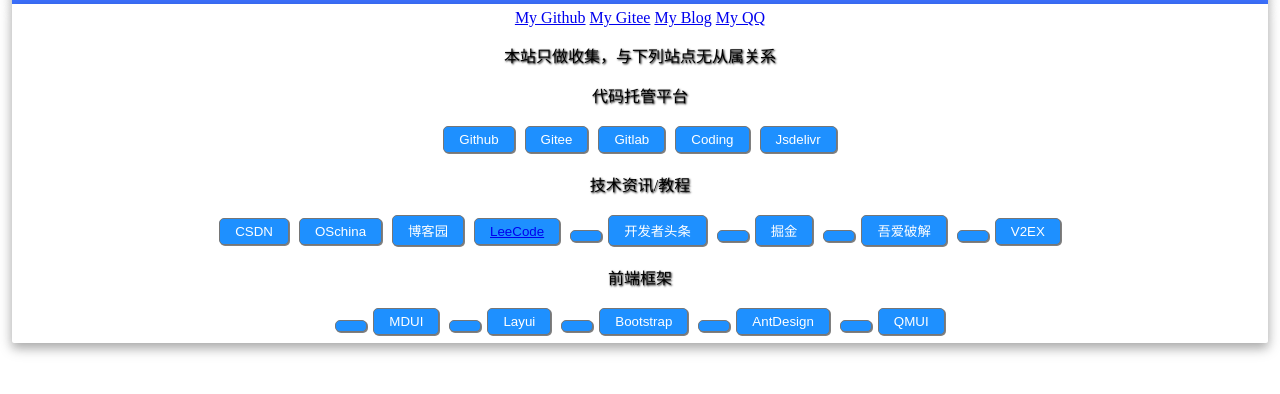
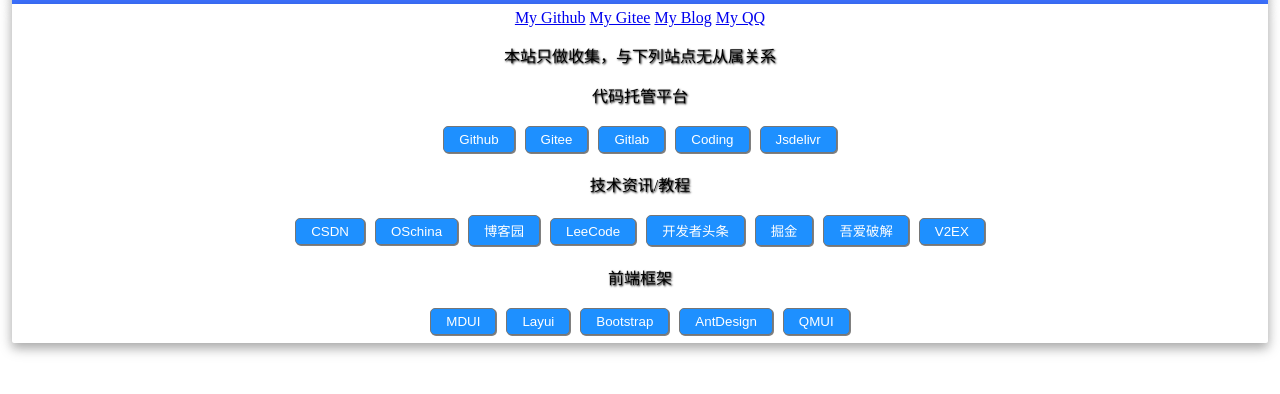
Before and after one commit to blankwy/navcard, a plain HTML site: page index.html in a window 1280 px wide. Shown: the part 104-498 px from the top of the page. Drawn offline with Linux system fonts and the light colour scheme.

Commit message:
Update index.html
修复多写了半个button的傻X错误
添加title元素

```diff
--- a/index.html
+++ b/index.html
@@ -10,45 +10,44 @@
 <div class="card-title"><h1>无语导航</h1></div>
 <div class="card-body">
 	<div style="text-align: center;">
-	<a href="http://github.com/2035650646">My Github</a>
+	<a href="http://github.com/blankwy">My Github</a>
 	<a href="http://gitee.com/w203">My Gitee</a>
-	<a href="http://wy203.boke.run">My Blog</a>
+	<a href="http://blog.binarydev.top">My Blog</a>
 	<a href="https://wpa.qq.com/msgrd?v=3&uin=2035650646&site=qq&menu=yes">My QQ</a>
 	<p style="text-align: center;">本站只做收集，与下列站点无从属关系</p>
     </div>
 	<div>
 		<p style="text-align: center;">代码托管平台</p>
-		<div style="text-align: center;">
-			<a target="_blank"href="http://github.com"><button class="bn">Github</button></a>
-			<a target="_blank"href="http://githee.com"><button class="bn">Gitee</button></a>
-			<a target="_blank"href="http://gitlab.com"><button class="bn">Gitlab</button></a>
-			<a target="_blank"href="http://coding.net"><button class="bn">Coding</button></a>
-			<a target="_blank"href="https://www.jsdelivr.com"><button class="bn">Jsdelivr</button></a>
-
-		</div>
+<div style="text-align: center;">
+	<a target="_blank" href="http://github.com"><button class="bn" title="Github">Github</button></a>
+	<a target="_blank" href="http://githee.com"><button class="bn" title="Gitee">Gitee</button></a>
+	<a target="_blank" href="http://gitlab.com"><button class="bn" title="Gitlab">Gitlab</button></a>
+	<a target="_blank" href="http://coding.net"><button class="bn" title="Coding">Coding</button></a>
+	<a target="_blank" href="https://www.jsdelivr.com"><button class="bn" title="Jsdelivr">Jsdelivr</button></a>
+</div>
 	</div>
 	<div>
 		<p style="text-align: center;">技术资讯/教程</p>
 		<div style="text-align: center;">
-			<a target="_blank"href="http://csdn.net"><button class="bn">CSDN</button></a>
-			<a target="_blank"href="http://oschina.net"><button class="bn">OSchina</button></a>
-			<a target="_blank"href="http://cnblogs.com"><button class="bn">博客园</button></a>
-			<button class="bn"><a target="_blank"href="https://leetcode-cn.com/">LeeCode</a></button>
-		<a target="_blank"href="https://toutiao.io/"><button class="bn"><button class="bn">开发者头条</button></a>
-		<a target="_blank"href="https://juejin.cn/"><button class="bn"><button class="bn">掘金</button></a>
-		<a target="_blank"href="http://52pojie.cn"><button class="bn"><button class="bn">吾爱破解</button></a>
-		<a target="_blank"href="http://v2ex.com"><button class="bn"><button class="bn">V2EX</button></a>
-		</div>
+	<a target="_blank" href="http://csdn.net"><button class="bn" title="CSDN">CSDN</button></a>
+	<a target="_blank" href="http://oschina.net"><button class="bn" title="OSchina">OSchina</button></a>
+	<a target="_blank" href="http://cnblogs.com"><button class="bn" title="博客园">博客园</button></a>
+	<a target="_blank" href="https://leetcode-cn.com/"><button class="bn" title="LeeCode">LeeCode</button></a>
+	<a target="_blank" href="https://toutiao.io/"><button class="bn" title="开发者头条">开发者头条</button></a>
+	<a target="_blank" href="https://juejin.cn/"><button class="bn" title="掘金">掘金</button></a>
+	<a target="_blank" href="http://52pojie.cn"><button class="bn" title="吾爱破解">吾爱破解</button></a>
+	<a target="_blank" href="http://v2ex.com"><button class="bn" title="V2EX">V2EX</button></a>
+</div>
 	</div>
 	<div>
 		<p style="text-align: center;">前端框架</p>
-		<div style="text-align: center;">
-		<a target="_blank"href="http://mdui.org"><button class="bn"><button class="bn">MDUI</button></a>
-		<a target="_blank"href="http://layui.com"><button class="bn"><button class="bn">Layui</button></a>
-		<a target="_blank"href="https://www.bootcss.com/"><button class="bn"><button class="bn">Bootstrap</button></a>
-		<a target="_blank"href="https://ant.design/docs/react/introduce-cn"><button class="bn"><button class="bn">AntDesign</button></a>
-		<a target="_blank"href="https://qmuiteam.com/web/page/index.html"><button class="bn"><button class="bn">QMUI</button></a>
-		</div>
+<div style="text-align: center;">
+    <a target="_blank" href="http://mdui.org"><button class="bn" title="MDUI">MDUI</button></a>
+    <a target="_blank" href="http://layui.com"><button class="bn" title="Layui">Layui</button></a>
+    <a target="_blank" href="https://www.bootcss.com/"><button class="bn" title="Bootstrap">Bootstrap</button></a>
+    <a target="_blank" href="https://ant.design/docs/react/introduce-cn"><button class="bn" title="AntDesign">AntDesign</button></a>
+    <a target="_blank" href="https://qmuiteam.com/web/page/index.html"><button class="bn" title="QMUI">QMUI</button></a>
+</div>
 	</div>
 	</div>
 	</body>
```
